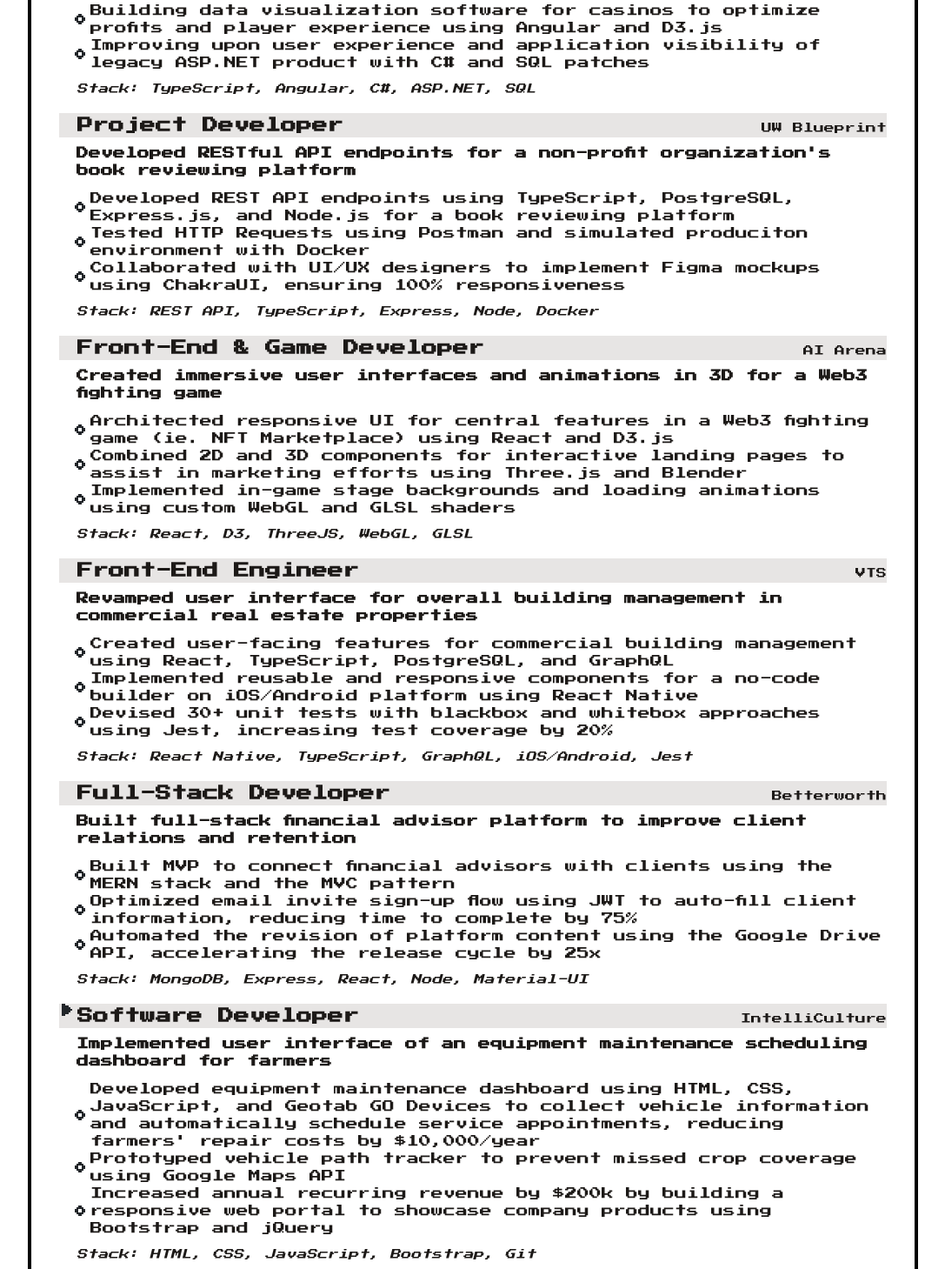
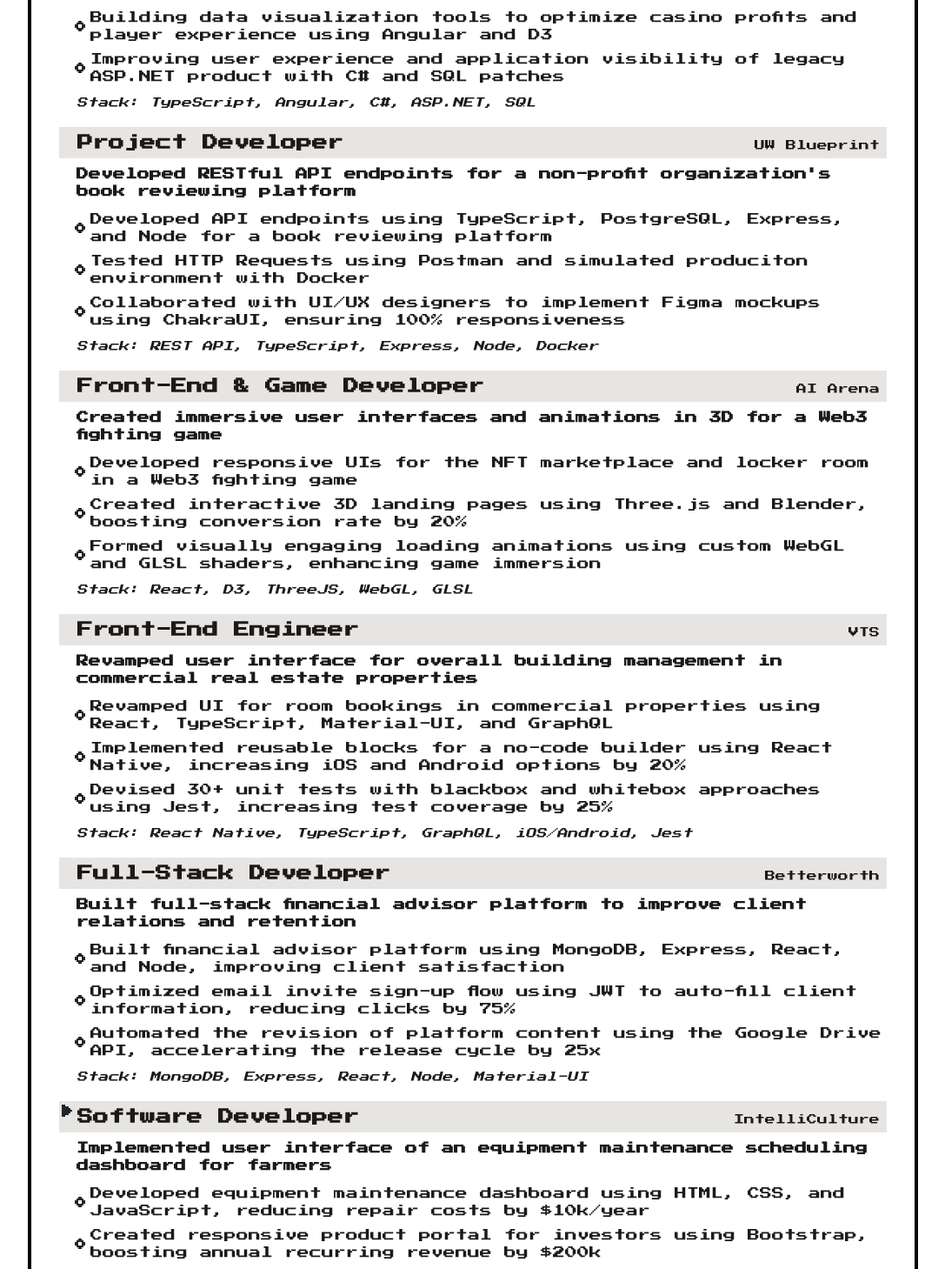
Before and after one commit to ethanalvizo/ethanalvizo.github.io, a React (Vite) app: page / in a window 1280 px wide. Shown: the part 440-1899 px from the top of the page at 87% size, without its empty margins (96-1183 px from the left). Built offline with nearby package versions, Linux system fonts and the light colour scheme.

Commit message:
Updated experience section

```diff
--- a/src/components/ExperienceItem.jsx
+++ b/src/components/ExperienceItem.jsx
@@ -7,7 +7,7 @@
 
   return (
     <div className="mb-5">
-      <label className="flex flex-row text-center items-center w-full items-baseline bg-stone-200">
+      <label className="flex flex-row text-center items-center w-full items-baseline bg-stone-200 pr-2 py-1">
         <input type="radio" className="nes-radio" name="answer" checked />
         <span className="flex flex-row w-full justify-between items-baseline">
           <span className="font-bold text-lg">{title}</span>
@@ -16,10 +16,10 @@
       </label>
       <p className="text-sm mb-3 ml-5 font-semibold">{summary}</p>
       {isExpanded && (
-        <div className="lists ml-9 mb-3 font-light text-sm">
-          <ul className="nes-list is-circle text-sm">
+        <div className="lists ml-9 mb-3 text-sm">
+          <ul className="nes-list is-circle">
             {details.map((detail) => (
-              <li>{detail}</li>
+              <li className="mb-2">{detail}</li>
             ))}
           </ul>
         </div>
--- a/src/components/data/timeline.js
+++ b/src/components/data/timeline.js
@@ -7,8 +7,8 @@
     summary:
       "Improving legacy application to optimize casino profits and player experience",
     details: [
-      "Building data visualization software for casinos to optimize profits and player experience using Angular and D3.js",
-      "Improving upon user experience and application visibility of legacy ASP.NET product with C# and SQL patches",
+      "Building data visualization tools to optimize casino profits and player experience using Angular and D3",
+      "Improving user experience and application visibility of legacy ASP.NET product with C# and SQL patches",
     ],
   },
   {
@@ -19,7 +19,7 @@
     summary:
       "Developed RESTful API endpoints for a non-profit organization's book reviewing platform",
     details: [
-      "Developed REST API endpoints using TypeScript, PostgreSQL, Express.js, and Node.js for a book reviewing platform",
+      "Developed API endpoints using TypeScript, PostgreSQL, Express, and Node for a book reviewing platform",
       "Tested HTTP Requests using Postman and simulated produciton environment with Docker",
       "Collaborated with UI/UX designers to implement Figma mockups using ChakraUI, ensuring 100% responsiveness",
     ],
@@ -32,9 +32,9 @@
     summary:
       "Created immersive user interfaces and animations in 3D for a Web3 fighting game",
     details: [
-      "Architected responsive UI for central features in a Web3 fighting game (ie. NFT Marketplace) using React and D3.js",
-      "Combined 2D and 3D components for interactive landing pages to assist in marketing efforts using Three.js and Blender",
-      "Implemented in-game stage backgrounds and loading animations using custom WebGL and GLSL shaders",
+      "Developed responsive UIs for the NFT marketplace and locker room in a Web3 fighting game",
+      "Created interactive 3D landing pages using Three.js and Blender, boosting conversion rate by 20%",
+      "Formed visually engaging loading animations using custom WebGL and GLSL shaders, enhancing game immersion",
     ],
   },
   {
@@ -45,9 +45,9 @@
     summary:
       "Revamped user interface for overall building management in commercial real estate properties",
     details: [
-      "Created user-facing features for commercial building management using React, TypeScript, PostgreSQL, and GraphQL",
-      "Implemented reusable and responsive components for a no-code builder on iOS/Android platform using React Native",
-      "Devised 30+ unit tests with blackbox and whitebox approaches using Jest, increasing test coverage by 20%",
+      "Revamped UI for room bookings in commercial properties using React, TypeScript, Material-UI, and GraphQL",
+      "Implemented reusable blocks for a no-code builder using React Native, increasing iOS and Android options by 20%",
+      "Devised 30+ unit tests with blackbox and whitebox approaches using Jest, increasing test coverage by 25%",
     ],
   },
   {
@@ -58,8 +58,8 @@
     summary:
       "Built full-stack financial advisor platform to improve client relations and retention",
     details: [
-      "Built MVP to connect financial advisors with clients using the MERN stack and the MVC pattern",
-      "Optimized email invite sign-up flow using JWT to auto-fill client information, reducing time to complete by 75%",
+      "Built financial advisor platform using MongoDB, Express, React, and Node, improving client satisfaction",
+      "Optimized email invite sign-up flow using JWT to auto-fill client information, reducing clicks by 75%",
       "Automated the revision of platform content using the Google Drive API, accelerating the release cycle by 25x",
     ],
   },
@@ -71,9 +71,9 @@
     summary:
       "Implemented user interface of an equipment maintenance scheduling dashboard for farmers",
     details: [
-      "Developed equipment maintenance dashboard using HTML, CSS, JavaScript, and Geotab GO Devices to collect vehicle information and automatically schedule service appointments, reducing farmers' repair costs by $10,000/year",
+      "Developed equipment maintenance dashboard using HTML, CSS, and JavaScript, reducing repair costs by $10k/year",
+      "Created responsive product portal for investors using Bootstrap, boosting annual recurring revenue by $200k",
       "Prototyped vehicle path tracker to prevent missed crop coverage using Google Maps API",
-      "Increased annual recurring revenue by $200k by building a responsive web portal to showcase company products using Bootstrap and jQuery",
     ],
   },
 ];
```
